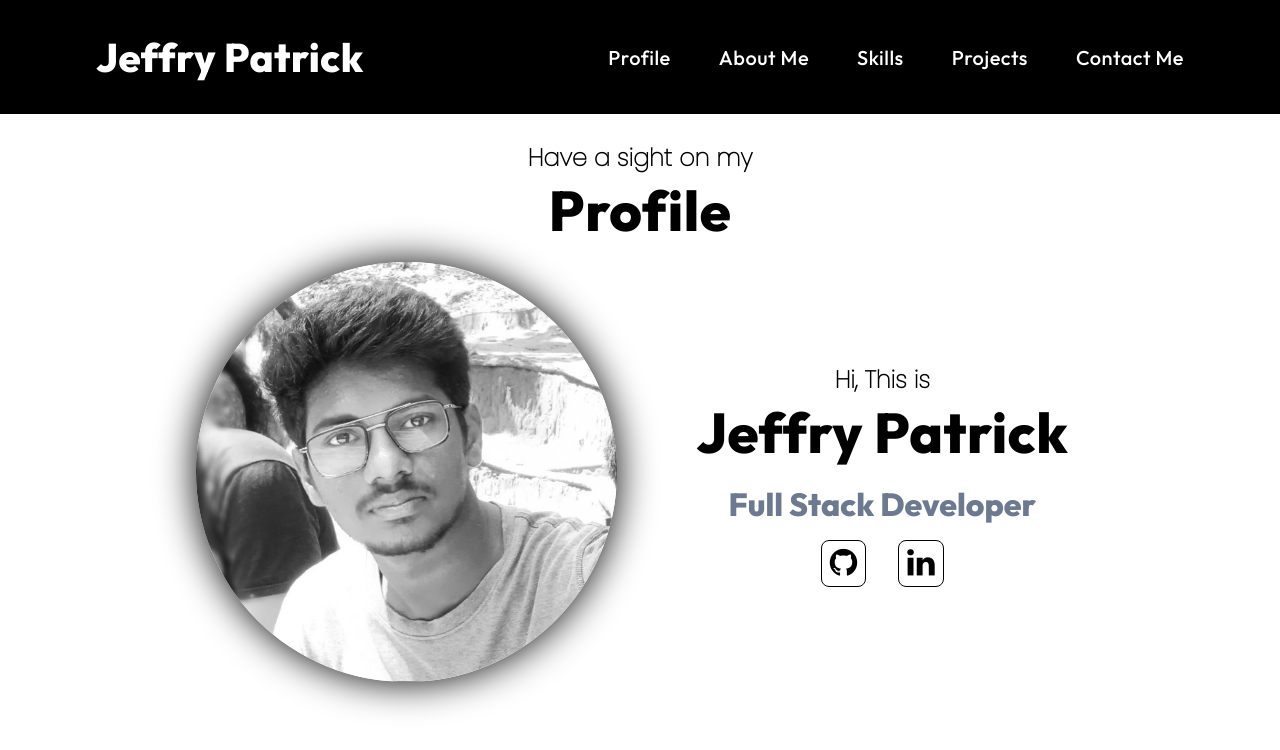
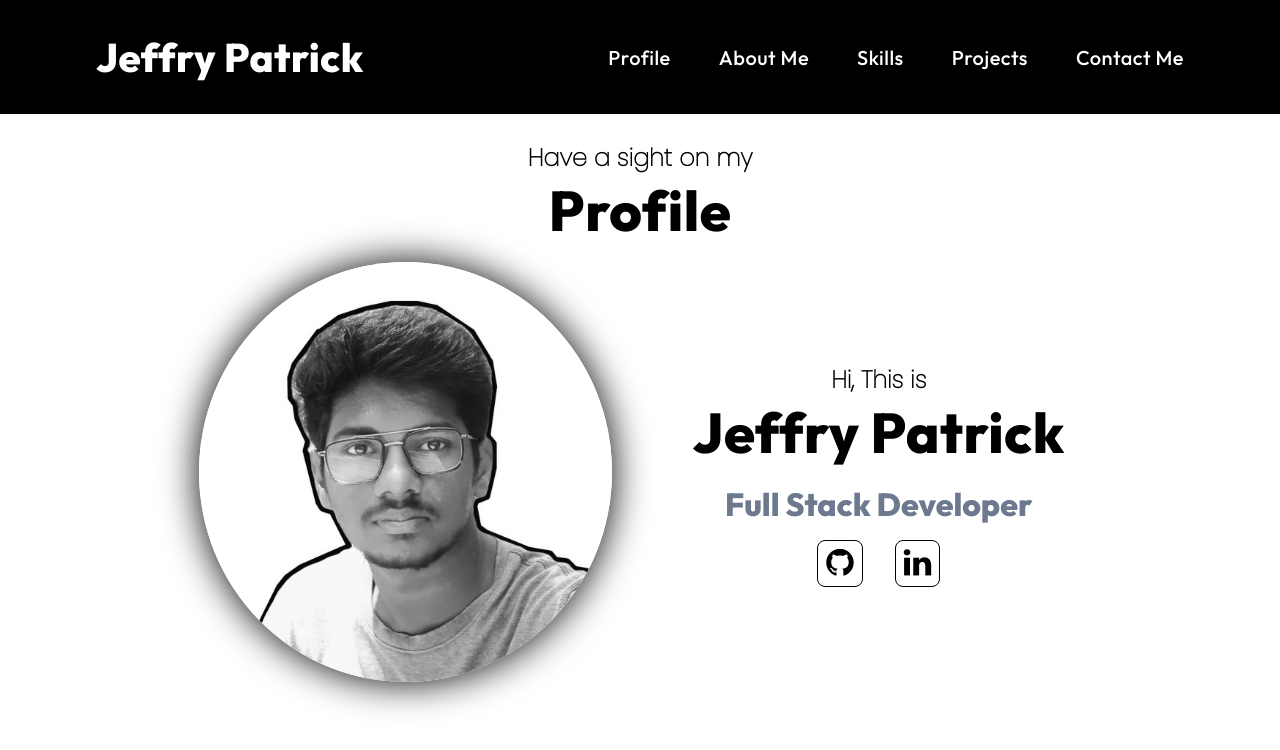
Before and after one commit to JeffryPatrick/ReactPortfolio, a React (Create React App) app: page / in a window 1280 px wide. Shown: the top 750 px of the page. Built offline with nearby package versions, Linux system fonts and the light colour scheme.

Commit message:
profile image changed

```diff
--- a/src/components/Profile/Profile.jsx
+++ b/src/components/Profile/Profile.jsx
@@ -16,7 +16,7 @@ const Profile = ({ data }) => {
             <h1 className="heading">{data.title}</h1>
             <div className="profile-content">
                 <div data-aos="flip-left" data-aos-delay="2250" data-aos-duration="750" className="imgSection">
-                    <img src={require("../../assets/me.png")} alt="me" className="img" />
+                    <img src={require("../../assets/me2.png")} alt="me" className="img" />
                 </div>
                 <div className="details">
                     <p className="subheading-2">{data.greetings}</p>
```
Also changed, not shown: src/assets/me2.png (added), src/assets/portfolio.png.
